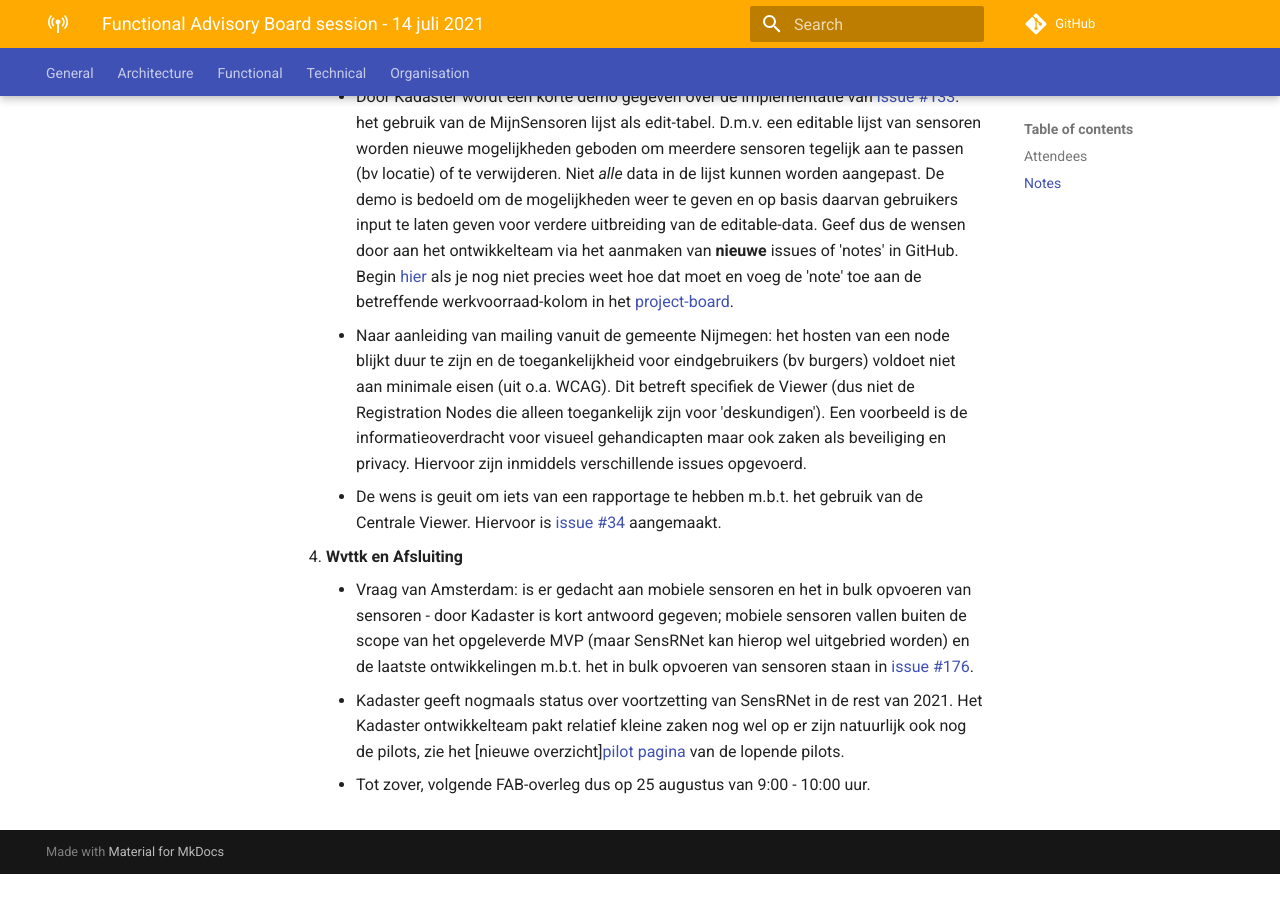
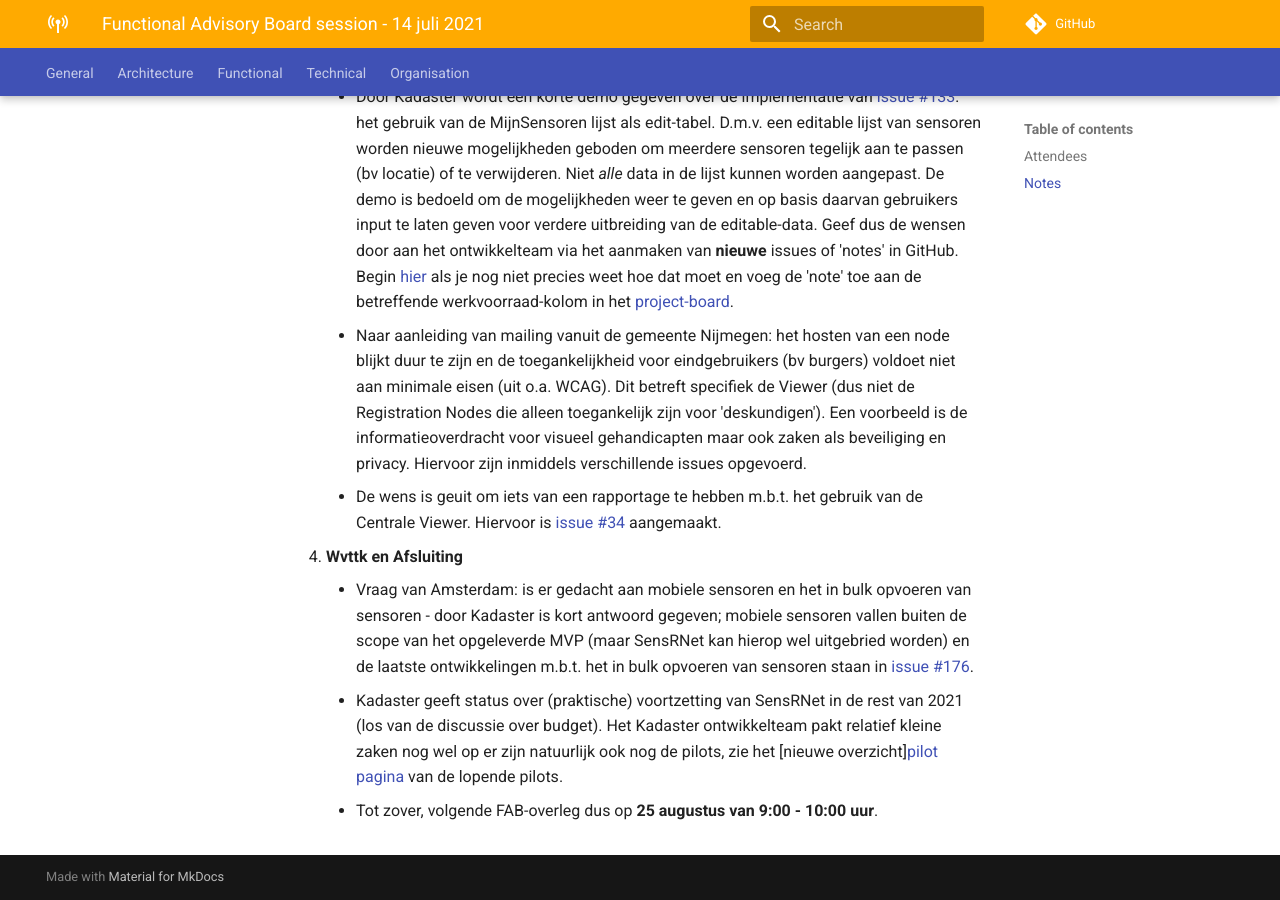
Before and after one commit to kadaster-labs/sensrnet-home, an MkDocs documentation site: the page built from docs/notes/2021-07-14-FAB-notes.md, in a window 1280 px wide and 900 px high, scrolled down 2032 px. Built offline with MkDocs 1.6.1 and Material for MkDocs 9.7.7, drawn with Linux system fonts in a browser that asks for light colours; comment, search, counter and statistics services are not loaded; before the commit the page ends 2906 px from its top, so only the background shows below that.

Commit message:
Update 2021-07-14-FAB-notes.md

```diff
--- a/docs/notes/2021-07-14-FAB-notes.md
+++ b/docs/notes/2021-07-14-FAB-notes.md
@@ -56,5 +56,5 @@
 4. **Wvttk en Afsluiting**
 
      - Vraag van Amsterdam: is er gedacht aan mobiele sensoren en het in bulk opvoeren van sensoren - door Kadaster is kort antwoord gegeven; mobiele sensoren vallen buiten de scope van het opgeleverde MVP (maar SensRNet kan hierop wel uitgebried worden) en de laatste ontwikkelingen m.b.t. het in bulk opvoeren van sensoren staan in [issue #176](https://github.com/kadaster-labs/sensrnet-home/issues/176).
-     - Kadaster geeft nogmaals status over voortzetting van SensRNet in de rest van 2021. Het Kadaster ontwikkelteam pakt relatief kleine zaken nog wel op er zijn natuurlijk ook nog de pilots, zie het [nieuwe overzicht][pilot pagina](https://github.com/kadaster-labs/sensrnet-home/blob/pilots/docs/Pilots.md) van de lopende pilots.
-     - Tot zover, volgende FAB-overleg dus op 25 augustus van 9:00 - 10:00 uur.
+     - Kadaster geeft status over (praktische) voortzetting van SensRNet in de rest van 2021 (los van de discussie over budget). Het Kadaster ontwikkelteam pakt relatief kleine zaken nog wel op er zijn natuurlijk ook nog de pilots, zie het [nieuwe overzicht][pilot pagina](https://github.com/kadaster-labs/sensrnet-home/blob/pilots/docs/Pilots.md) van de lopende pilots.
+     - Tot zover, volgende FAB-overleg dus op **25 augustus van 9:00 - 10:00 uur**.
```
